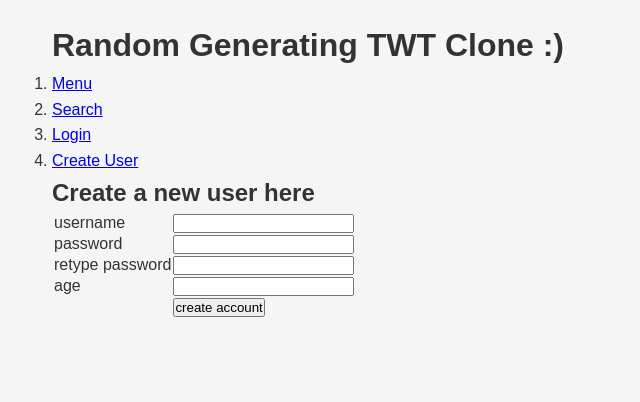
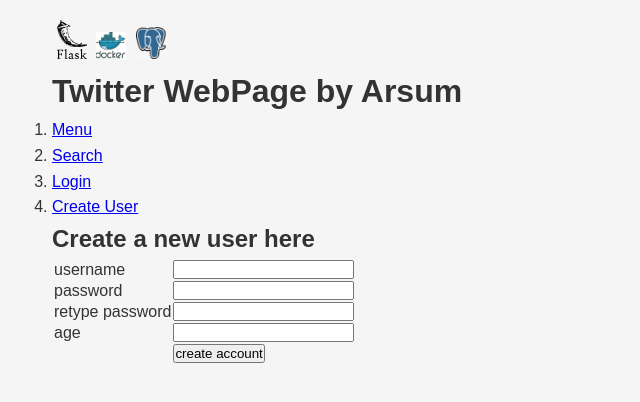
Before and after one commit to AvidThinkerArsum/Twitter_Clone_Web_App, a Flask app: page /create_user in a window 1280 px wide. Shown: the top 402 px of the page, without its empty margins (0-640 px from the left). Run offline with Flask 3, Linux system fonts and the light colour scheme; parts of the project's set-up code (start-up, migrations or seed data) failed here and were passed over.

Commit message:
styling done

```diff
--- a/services/web/project/static/css/style.css
+++ b/services/web/project/static/css/style.css
@@ -4,6 +4,23 @@
     padding: 0;
     box-sizing: border-box;
 }
+
+.powered-by {
+    position: fixed;  /* Fixed positioning relative to the viewport */
+    right: 10px;      /* 10px from the right edge of the viewport */
+    bottom: 10px;     /* 10px from the bottom edge of the viewport */
+    display: flex;    /* Aligns items in a row */
+    align-items: center; /* Center-aligns items vertically */
+    z-index: 1000;    /* Keeps on top of other content */
+}
+
+
+.tech-icon {
+    width: 30px;    /* Width of each icon */
+    height: auto;   /* Maintain aspect ratio */
+    margin-left: 5px; /* Space between icons */
+}
+
 
 /* Body and Overall Layout */
 body {
--- a/services/web/project/templates/base.html
+++ b/services/web/project/templates/base.html
@@ -1,10 +1,15 @@
 <html>
     <head>
-        <title> Random Generating TWT Clone</title>
+        <title> Twitter Database by Arsum</title>
         <link rel="stylesheet" href="{{url_for('static', filename='css/style.css')}}"
+        <div class="powered-by">
+            <img src="{{ url_for('static', filename='images/flask-seeklogo.svg') }}" alt="Flask Logo" class="tech-icon">
+            <img src="{{ url_for('static', filename='images/docker_image.png') }}" alt="Docker Logo" class="tech-icon">
+            <img src="{{ url_for('static', filename='images/postgres_image.png') }}" alt="PostgreSQL Logo" class="tech-icon">
+        </div>
     </head>
     <body>
-        <h1> Random Generating TWT Clone :)</h1>
+        <h1> Twitter WebPage by Arsum</h1>
         <ol>
             <li><a href="/">Menu</a></li>
             <li><a href='/search'>Search</a></li>
```
